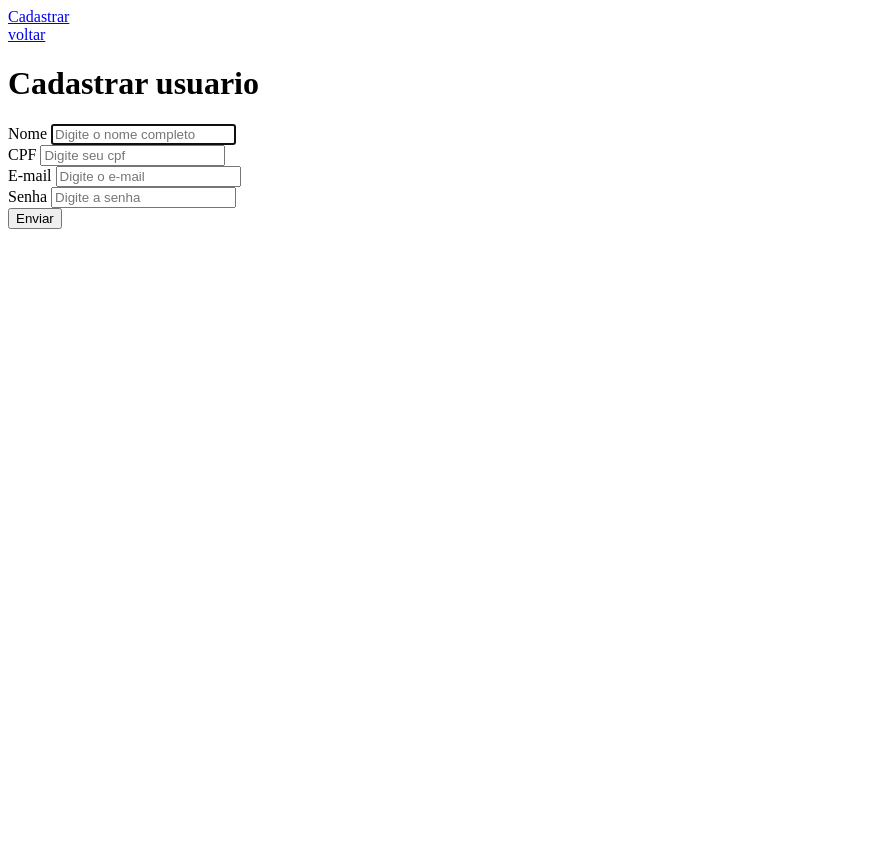
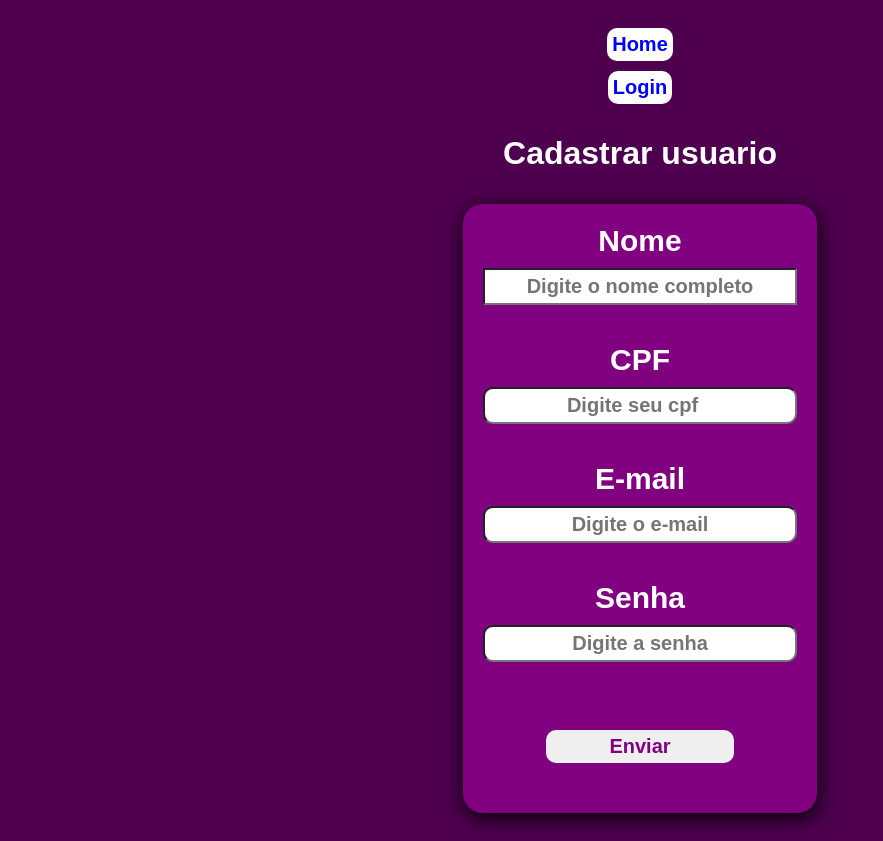
Before and after one commit to MayckL2/Atividade-Back-End---CRUD, a PHP site: page /cadastro.php in a window 1280 px wide. Shown: the whole page, without its empty margins (0-883 px from the left). Before the commit the page ends 229 px from the top, so only its background shows below. Run offline with PHP 8.4, Linux system fonts and the light colour scheme.

Commit message:
Add files via upload

```diff
--- a/cadastro.php
+++ b/cadastro.php
@@ -10,11 +10,12 @@ session_start();
   <meta http-equiv="X-UA-Compatible" content="IE=edge">
   <meta name="viewport" content="width=device-width, initial-scale=1.0">
   <title>Document</title>
+  <link rel="stylesheet" href="style.css">
 </head>
 
 <body>
-  <a href="cad_usuario.php">Cadastrar</a><br>
-  <a href="index.php">voltar</a>
+  <a href="index.php">Home</a>
+  <a href="login.php">Login</a>
   <h1>Cadastrar usuario</h1>
 
   <?php
--- a/edit_usuario.php
+++ b/edit_usuario.php
@@ -16,6 +16,7 @@ $row_usuario = mysqli_fetch_assoc($resultado_usuario);
   <meta http-equiv="X-UA-Compatible" content="IE=edge">
   <meta name="viewport" content="width=device-width, initial-scale=1.0">
   <title>Document</title>
+  <link rel="stylesheet" href="style.css">
 </head>
 
 <body>
--- a/pro_cad_usuario.php
+++ b/pro_cad_usuario.php
@@ -48,17 +48,17 @@ if (strlen($cpf) == 11) {
         header("location: index.php");
       } else {
         $_SESSION['msg'] = "<p style='color:red;'>USUARIO NAO FOI CADASTRO</p>";
-        header("location: cad_usuario.php");
+        header("location: cadastro.php");
       }
     }
   } else {
     echo "<p class='invalido'>CPF INVALIDO!</p>";
-    echo "<a href='index.php'>VOLTAR</a>";
+    echo "<a href='cadastro.php'>VOLTAR</a>";
     unset($_SESSION['cpf']);
   }
 } else {
   echo "<p class='invalido'>CPF INVALIDO!</p>";
-  echo "<a href='index.php'>VOLTAR</a>";
+  echo "<a href='cadastro.php'>VOLTAR</a>";
   unset($_SESSION['cpf']);
 }
 
--- /dev/null
+++ b/style.css
@@ -0,0 +1,83 @@
+body{
+  background-color: rgb(78, 0, 78);
+  color: white;
+  font-family: sans-serif;
+  font-weight: bold;
+  display: flex;
+  flex-direction: column;
+  align-items: center;
+  gap: 10px;
+  padding: 20px 0px;
+}
+a{
+  text-decoration: none;
+  background-color: white;
+  border-radius: 10px;
+  padding: 5px;
+  font-size: 20px;
+  color: blue;
+  transition: all 0.5s;
+}
+a:hover{
+  padding: 5px 20px;
+  border-radius: 0px;
+}
+
+form{
+  display: flex;
+  flex-direction: column;
+  align-items: center;
+  padding: 20px;
+  border-radius: 20px;
+  gap: 10px;
+  background-color: purple;
+  box-shadow: 1px 5px 20px black;
+}
+form label{
+  font-size: 30px;
+}
+form input{
+  font-size: 20px;
+  padding: 5px;
+  border-radius: 10px;
+  width: 300px;
+  text-align: center;
+  font-weight: bold;
+  color: purple;
+  transition: all 0.5s;
+}
+form input:focus{
+  outline: none;
+  border-radius: 0px;
+}
+form input[type= "submit"]{
+  width: 60%;
+  border: none;
+  color: purple;
+  margin: 30px 0px;
+  cursor: pointer;
+  transition: all 0.5s;
+}
+form input[type= "submit"]:hover{
+  border-radius: 0px;
+  box-shadow: 1px 1px 10px white;
+}
+.user{
+  display: flex;
+  flex-direction: column;
+  align-items: center;
+  gap: 10px;
+}
+.user p{
+  margin: 0px;
+  font-size: 15px;
+}
+hr{
+  width: 100%;
+  color: white;
+}
+.pags{
+  display: flex;
+  align-items: center;
+  gap: 10px;
+}
```
Also changed, not shown: index.php (+15 -8 lines), login.php (added, +33 -0 lines), pro_login_usuario.php (added, +29 -0 lines).
